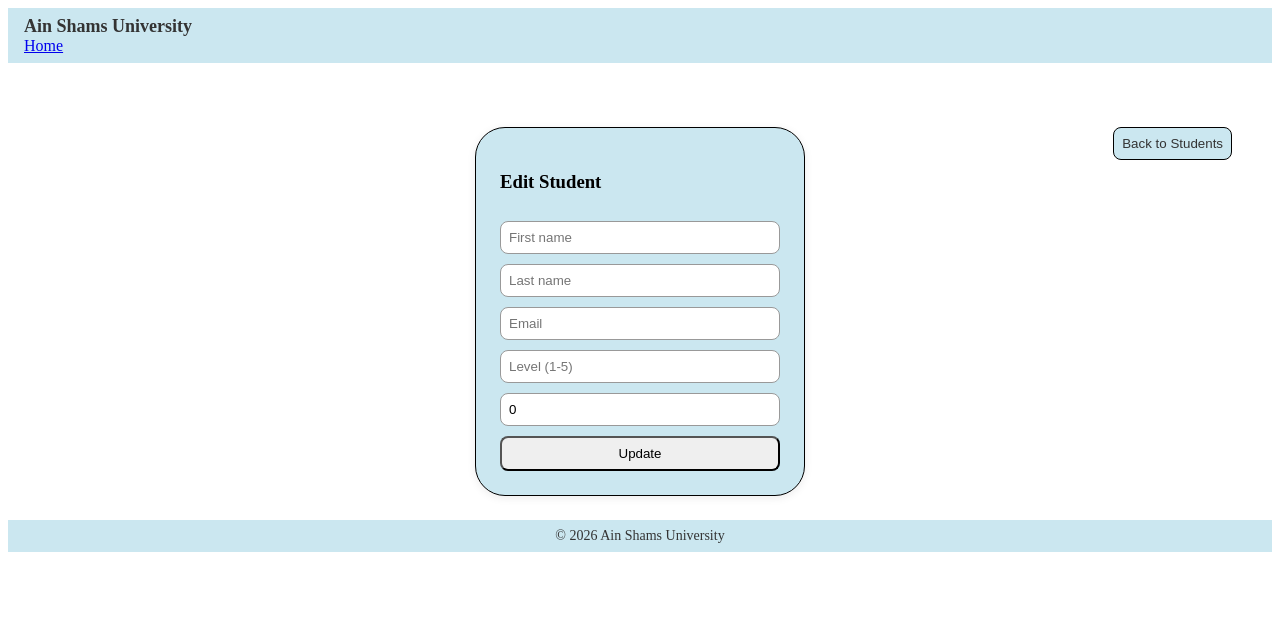
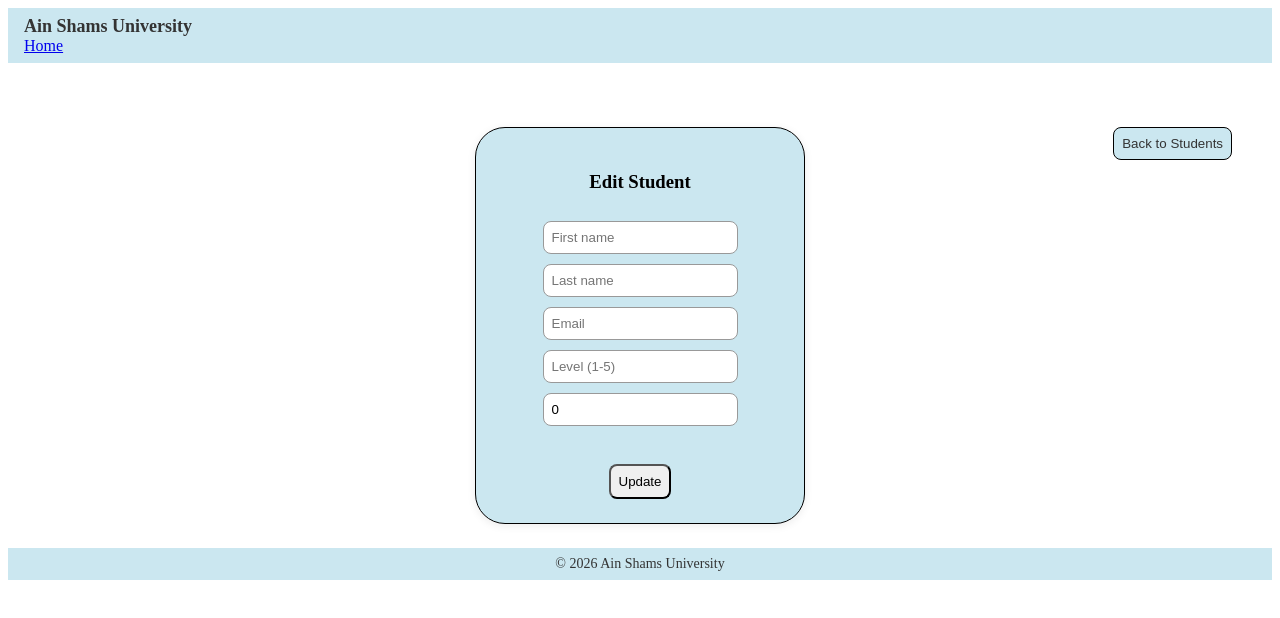
Before and after one commit to Nohaelsayedd/University-System-Frontend-, an Angular app: page /students/edit/1 in a window 1280 px wide. Shown: the top 618 px of the page. Built offline with nearby package versions, Linux system fonts and the light colour scheme; no server answers.

Commit message:
changed div tag to form tag

```diff
--- a/src/app/student-management/components/student-form/student-form.component.css
+++ b/src/app/student-management/components/student-form/student-form.component.css
@@ -26,7 +26,16 @@
   width: 280px;
   display: flex;
   flex-direction: column;
+  align-items: center;
   gap: 10px;
+}
+
+.add-student form {
+  display: flex;
+  flex-direction: column;
+  align-items: center;
+  gap: 10px;
+  width: 100%;
 }
 
 .add-student input {
--- a/src/app/student-management/components/student-form/student-form.component.html
+++ b/src/app/student-management/components/student-form/student-form.component.html
@@ -3,10 +3,13 @@
 </div>
 <div class="add-student">
   <h3>{{ isEditMode ? 'Edit Student' : 'Add Student' }}</h3>
-  <input [(ngModel)]="newStudent.firstName" placeholder="First name">
-  <input [(ngModel)]="newStudent.lastName" placeholder="Last name">
-  <input [(ngModel)]="newStudent.email" placeholder="Email">
-  <input [(ngModel)]="newStudent.lvl" placeholder="Level (1-5)">
-  <input [(ngModel)]="newStudent.facultyId" type="number" placeholder="Faculty ID">
-  <button (click)="onSubmit()">{{ isEditMode ? 'Update' : 'Add' }}</button>
+  <form #studentForm="ngForm" (ngSubmit)="onSubmit()">
+    <input name="firstName" [(ngModel)]="newStudent.firstName" placeholder="First name">
+    <input name="lastName" [(ngModel)]="newStudent.lastName" placeholder="Last name">
+    <input name="email" [(ngModel)]="newStudent.email" placeholder="Email">
+    <input name="lvl" [(ngModel)]="newStudent.lvl" placeholder="Level (1-5)">
+    <input name="facultyId" [(ngModel)]="newStudent.facultyId" type="number" placeholder="Faculty ID">
+    <br>
+    <button type="submit">{{ isEditMode ? 'Update' : 'Add' }}</button>
+  </form>
 </div>
```
